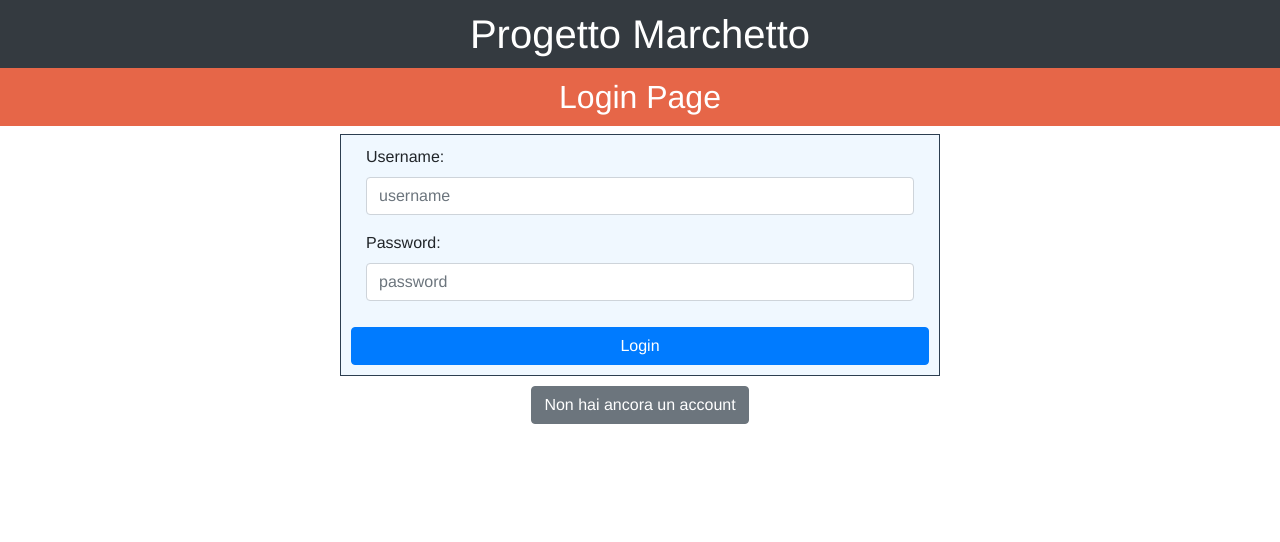
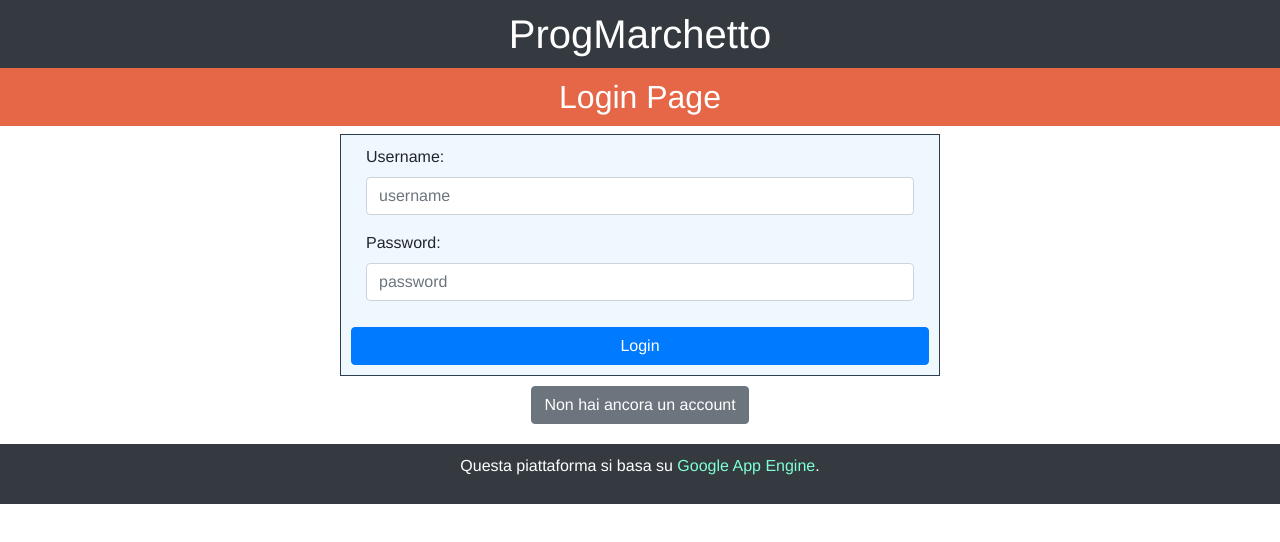
Before and after one commit to GiovanniMarchetto/prog_marchetto_vue, a Vue app: page / in a window 1280 px wide. Shown: the top 542 px of the page. Built offline with nearby package versions, Linux system fonts and the light colour scheme.

Commit message:
Refactoring layout App.vue

```diff
--- a/src/App.vue
+++ b/src/App.vue
@@ -1,39 +1,20 @@
 <template>
   <div id="app">
-    <header>
-      <!-- <img
-        id="logo-home"
-        src="@/assets/logo.png"
-        style="float: left; margin: 15px;"
-        alt="Home"
-      /> -->
-
-      <Logout v-show="!this.$route.path.endsWith('/')" />
-      <h1 style="margin-bottom:0">Progetto Marchetto</h1>
-
-
-<!-- TODO AGGIUNGERE QUA IL NAV PRINCIPALE -->
-<!-- come titolo metto solo Home page, e poi metto qualcosa con il nome sotto al navbar -->
-
-    </header>
-
-    <!-- <Header /> -->
+    <Header />
     <router-view />
-    <!-- <Footer /> -->
+    <Footer />
   </div>
 </template>
 
 <script>
-// import Header from "./components/layout/Header";
-// import Footer from "./components/layout/Footer";
-import Logout from "@/components/functions/Logout";
+import Header from "./components/layout/Header";
+import Footer from "./components/layout/Footer";
 
 export default {
   name: "App",
   components: {
-    Logout,
-    // Header,
-    // Footer,
+    Header,
+    Footer,
   },
 };
 </script>
@@ -55,9 +36,8 @@ export default {
     border-color: #2c3e50;
 } */
 
-h1 {
+header {
   text-align: center;
-
   padding: 10px;
   color: #fff;
   background: #343a40;
--- a/src/components/functions/Logout.vue
+++ b/src/components/functions/Logout.vue
@@ -1,5 +1,7 @@
 <template>
+
   <b-button @click="logout" class="btn-logout">Logout</b-button>
+
 </template>
 
 <script>
@@ -17,9 +19,11 @@ export default {
 
 <style scoped>
 /* Alla fine ho optato per un logout di questo tipo invece che metterlo nel nav */
-.btn-logout {
+ .btn-logout {
+
   float: left;
-  margin: 15px;
+ /* text-align: left;*/
+  margin: 10px;
   background-color: brown;
   color: aliceblue;
 }
--- a/src/components/layout/Footer.vue
+++ b/src/components/layout/Footer.vue
@@ -1,28 +1,20 @@
 <template>
   <footer>
     <p>
-      Per maggiori informazioni vai pure al mio
+      Questa piattaforma si basa su
       <a
-        href="https://giovanikettiani.altervista.org/"
+        href="https://cloud.google.com/appengine?hl=it"
         target="_blank"
         rel="noopener"
-        >Sito personale</a
+        >Google App Engine</a
       >.
     </p>
-    <div id="snackbar" @change="toastFunction">{{msg}}</div>
   </footer>
 </template>
 
 <script>
 export default {
-  name: "Footer",
-  props: ["msg"],
-methods:{
-  toastFunction() {
-  var x = document.getElementById("snackbar");
-  x.className = "show";
-  setTimeout(function(){ x.className = x.className.replace("show", ""); }, 3000);
-},}
+  name: "Footer"
 };
 </script>
 
@@ -30,34 +22,11 @@ methods:{
 footer {
   margin-top: 20px;
   padding: 10px;
-  color: aliceblue;
-  background: #2c3e50;
+  color: #fff;
+  background: #343a40;
 }
 
 a {
   color: aquamarine;
 }
-
-/* #snackbar {
-  visibility: hidden;
-  min-width: 250px;
-  margin-left: -125px;
-  background-color: #333;
-  color: #fff;
-  text-align: center;
-  border-radius: 2px;
-  padding: 16px;
-  position: fixed;
-  z-index: 1;
-  left: 50%;
-  bottom: 30px;
-  font-size: 17px;
-}
-
-#snackbar.show {
-  visibility: visible;
-  -webkit-animation: fadein 0.5s, fadeout 0.5s 2.5s;
-  animation: fadein 0.5s, fadeout 0.5s 2.5s;
-}
-*/
 </style>
--- a/src/components/layout/Header.vue
+++ b/src/components/layout/Header.vue
@@ -1,43 +1,24 @@
 <template>
   <header>
-    <!-- <img alt="Vue logo" src="@/assets/logo.png" /> -->
-
-    <div id="nav">
+    <Logout v-show="!this.$route.path.endsWith('/')" />
+    <h1 style="margin-bottom:0">ProgMarchetto</h1>
+    <!--<div id="nav">
       <router-link to="/">Home/Login</router-link> |
       <router-link to="/administrator-page">Administrator</router-link> |
       <router-link to="/uploader-page">Uploader</router-link> |
       <router-link to="/consumer-page">Consumer</router-link>
     </div>
-
-    <!-- <p>{{this.$route.path}}</p> -->
+     <p>{{this.$route.path}}</p> -->
   </header>
 </template>
 
 <script>
+import Logout from "@/components/functions/Logout";
+
 export default {
   name: "Header",
   components: {
+    Logout,
   },
 };
 </script>
-
-<style scoped>
-#nav {
-  padding: 30px;
-  background: #2c3e50;
-}
-
-#nav a {
-  font-weight: bold;
-  color: white;
-}
-
-#nav a.router-link-exact-active {
-  color: #42b983;
-}
-/* img {
-  display: flex;
-
-  width: 10%;
-} */
-</style>
```
Also changed, not shown: 1 other file (tests, documents, lock files or other folders).
